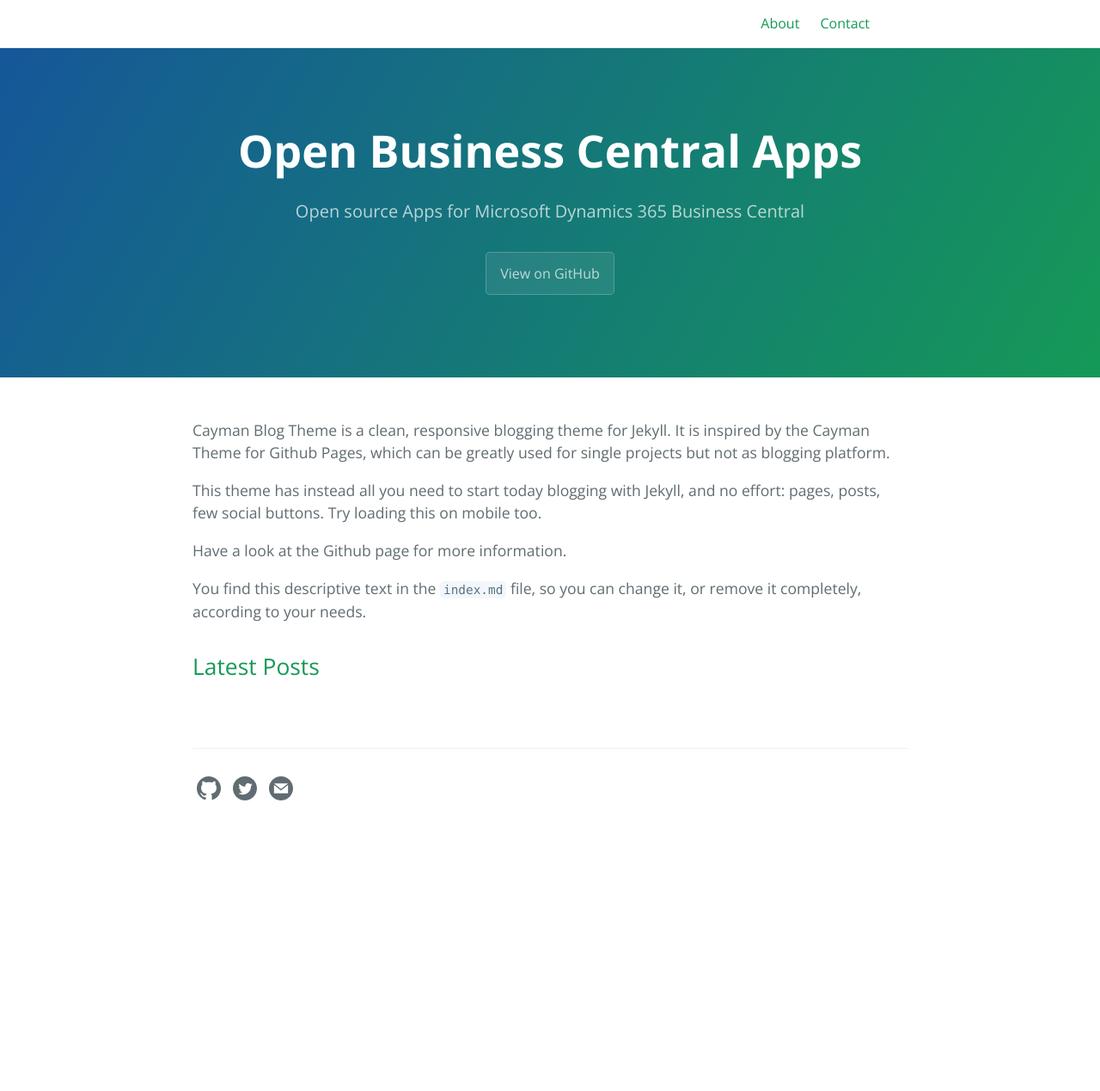
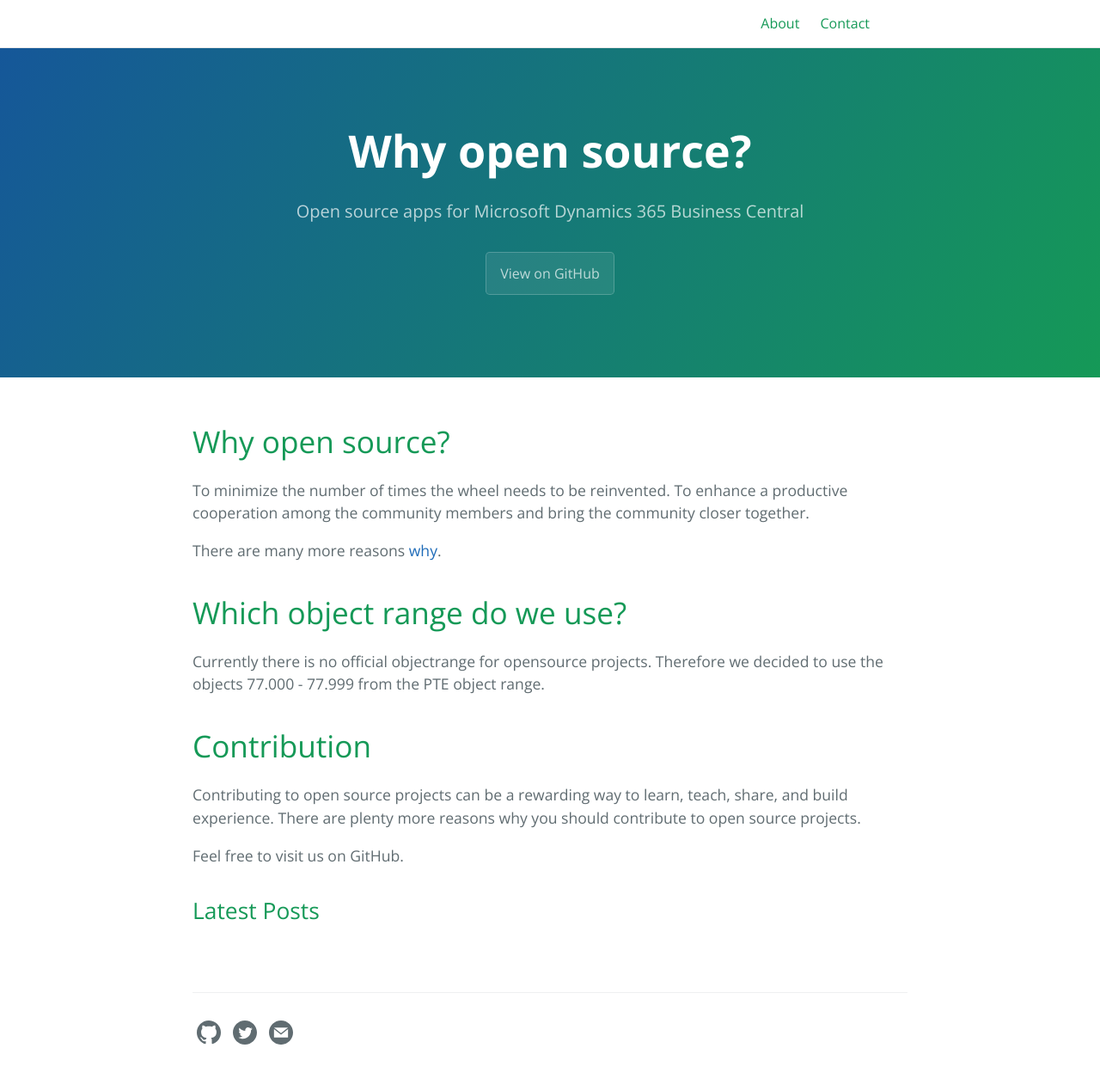
Before and after one commit to OpenBusinessCentralApps/OpenBusinessCentralApps.github.io, a Jekyll site: the page built from index.md, in a window 1280 px wide. Shown: the whole page at 86% size. Built offline with Jekyll 4.4.1, drawn with Linux system fonts in a browser that asks for light colours; our own code applies the rules of GitHub Pages for plain Markdown files; before the commit the page ends 985 px from its top, so only the background shows below that.

Commit message:
Homepage updated

```diff
--- a/_config.yml
+++ b/_config.yml
@@ -1,5 +1,5 @@
 title: Open Business Central Apps
-description: Open source Apps for Microsoft Dynamics 365 Business Central
+description: Open source apps for Microsoft Dynamics 365 Business Central
 show_github_org_url: true
 show_downloads: false
 
--- a/index.md
+++ b/index.md
@@ -8,10 +8,19 @@
 layout: home
 ---
 
-Cayman Blog Theme is a clean, responsive blogging theme for Jekyll. It is inspired by the Cayman Theme for Github Pages, which can be greatly used for single projects but not as blogging platform.
+# Why open source?
 
-This theme has instead all you need to start today blogging with Jekyll, and no effort: pages, posts, few social buttons. Try loading this on mobile too.
+To minimize the number of times the wheel needs to be reinvented. To enhance a productive cooperation among the community members and bring the community closer together.
 
-Have a look at the Github page for more information.
+There are many more reasons [why](https://opensource.google/documentation/reference/why/).
 
-You find this descriptive text in the `index.md` file, so you can change it, or remove it completely, according to your needs.
+# Which object range do we use?
+
+Currently there is no official objectrange for opensource projects. Therefore we decided to use the objects 77.000 - 77.999 from the PTE object range.
+
+# Contribution
+
+Contributing to open source projects can be a rewarding way to learn, teach, share, and build experience.
+There are plenty more reasons why you should contribute to open source projects.
+
+Feel free to visit us on GitHub.
```
Also changed, not shown: contact.md (+7 -2 lines).
